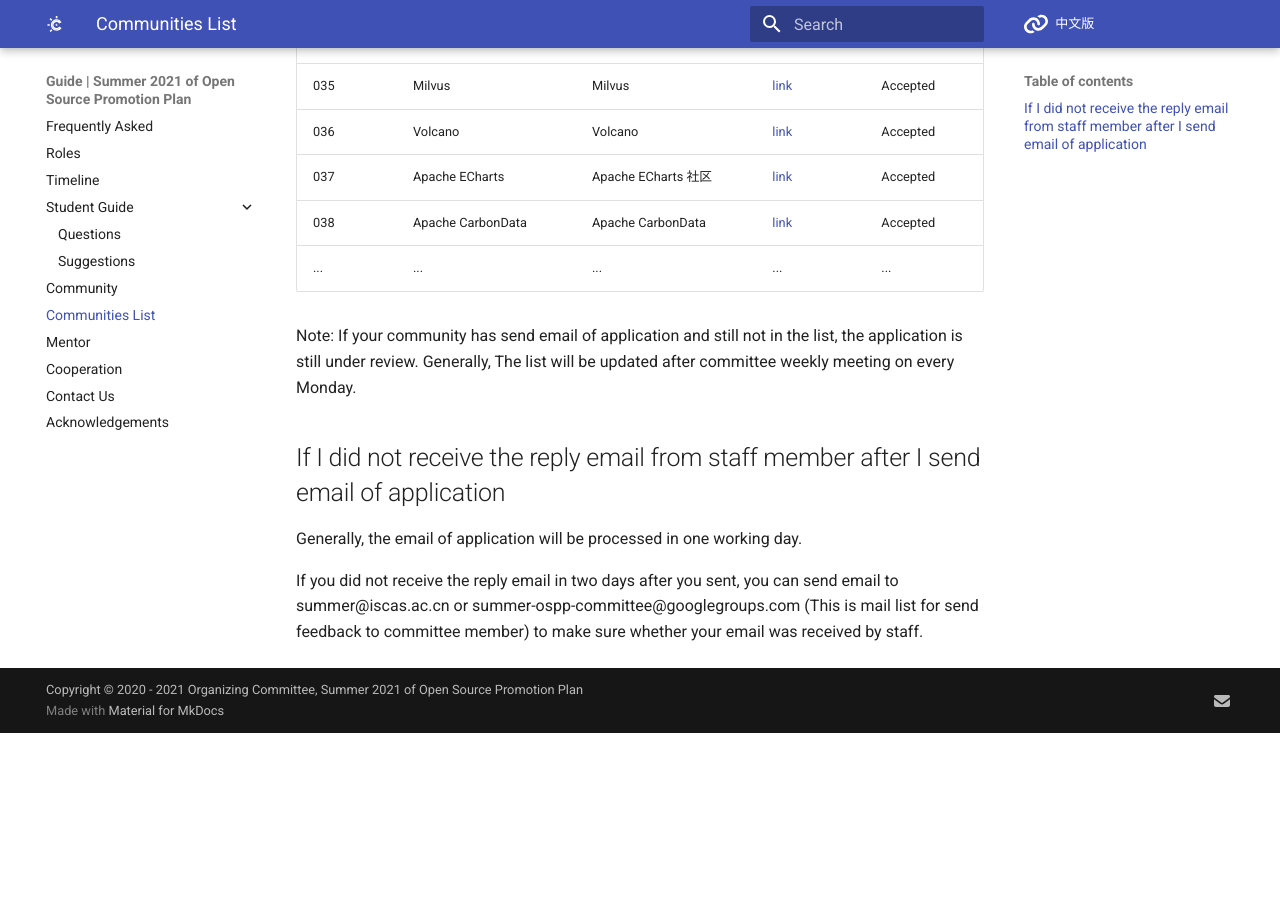
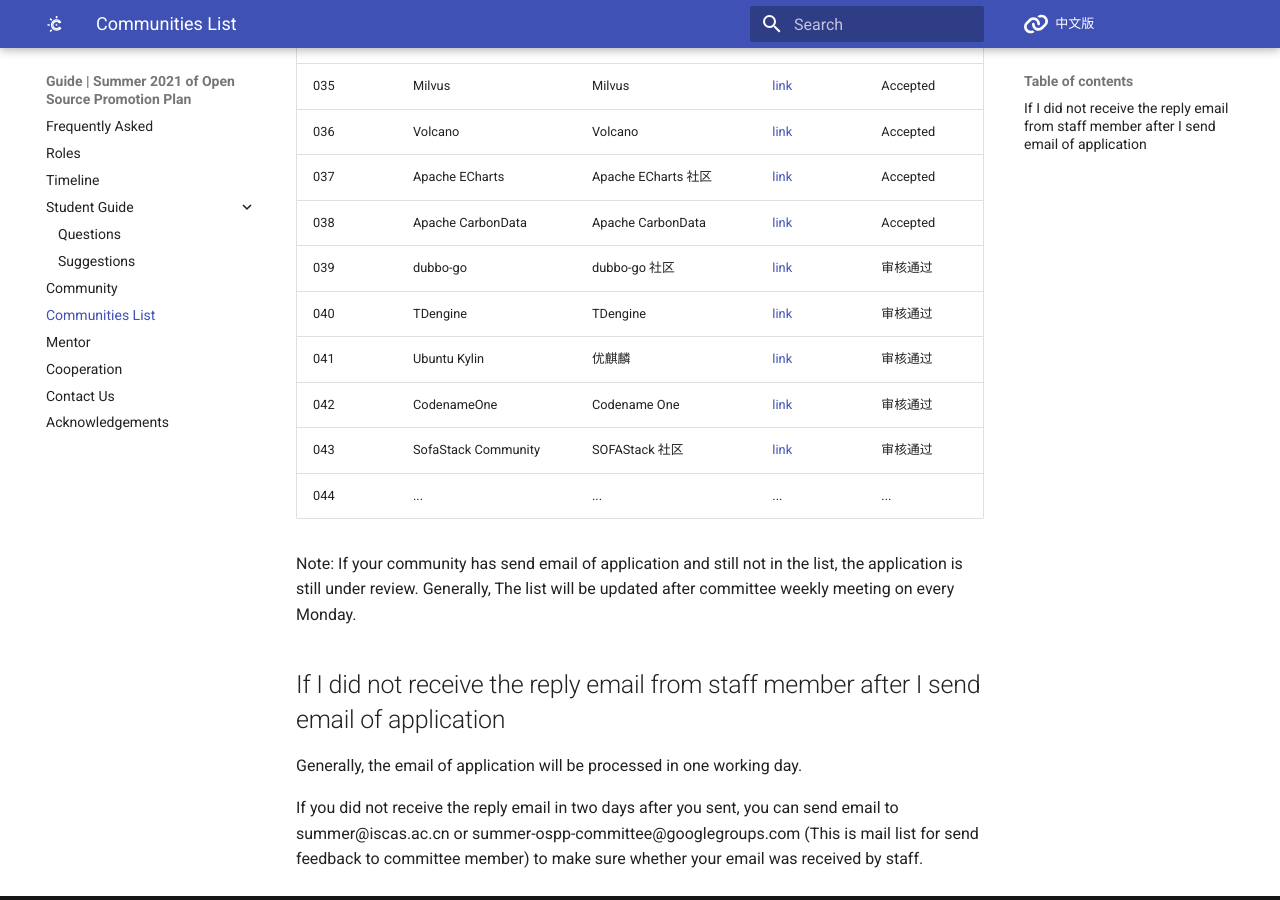
Before and after one commit to summer-ospp/help-en, an MkDocs documentation site: the page built from docs/communities-list.md, in a window 1280 px wide and 900 px high, scrolled down 2016 px. Built offline with MkDocs 1.6.1 and Material for MkDocs 9.7.7, drawn with Linux system fonts in a browser that asks for light colours; comment, search, counter and statistics services are not loaded; before the commit the page ends 2749 px from its top, so only the background shows below that.

Commit message:
Update communities-list.md

```diff
--- a/docs/communities-list.md
+++ b/docs/communities-list.md
@@ -44,7 +44,12 @@ Before the deadline (Apr 30th, 2021) of application for community, this list wil
 | 036  | Volcano                 | Volcano          | [link](https://volcano.sh/zh/)                        | Accepted    |
 | 037  | Apache ECharts                 | Apache ECharts 社区          | [link](https://echarts.apache.org)                        | Accepted    |
 | 038  | Apache CarbonData                 | Apache CarbonData          | [link](https://carbondata.apache.org)                        | Accepted    |
-| ...  | ...                     | ...                      | ...                                                    | ...                  |
+| 039  | dubbo-go                | dubbo-go 社区                | [link](https://github.com/apache/dubbo-go)            | 审核通过    |
+| 040  | TDengine                | TDengine                 | [link](https://www.taosdata.com/)                     | 审核通过    |
+| 041  | Ubuntu Kylin            | 优麒麟                    | [link](https://www.ubuntukylin.com)                   | 审核通过    |
+| 042  | CodenameOne             | Codename One             | [link](https://github.com/codenameone/CodenameOne)    | 审核通过    |
+| 043  | SofaStack Community     | SOFAStack 社区            | [link](https://sofastack.tech/)    | 审核通过    |
+| 044  | ...                     | ...                      | ...                                                    | ...                  |
 
 
 Note: If your community has send email of application and still not in the list, the application is still under review. Generally, The list will be updated after committee weekly meeting on every Monday.
```
